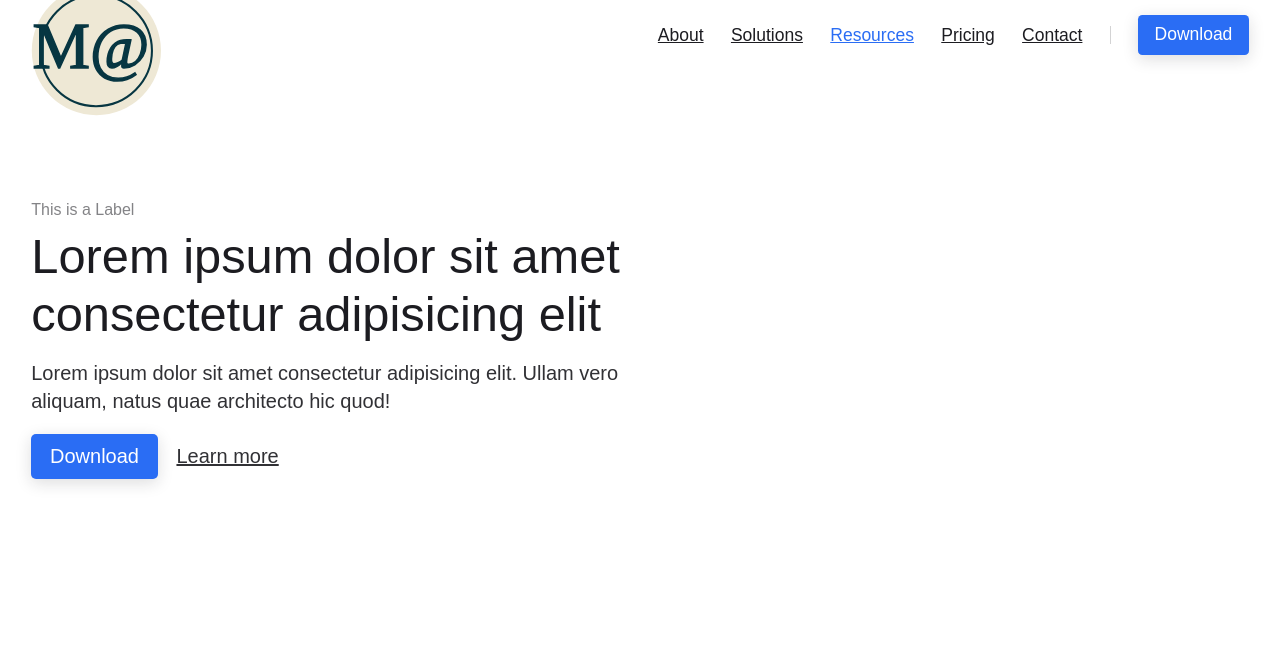
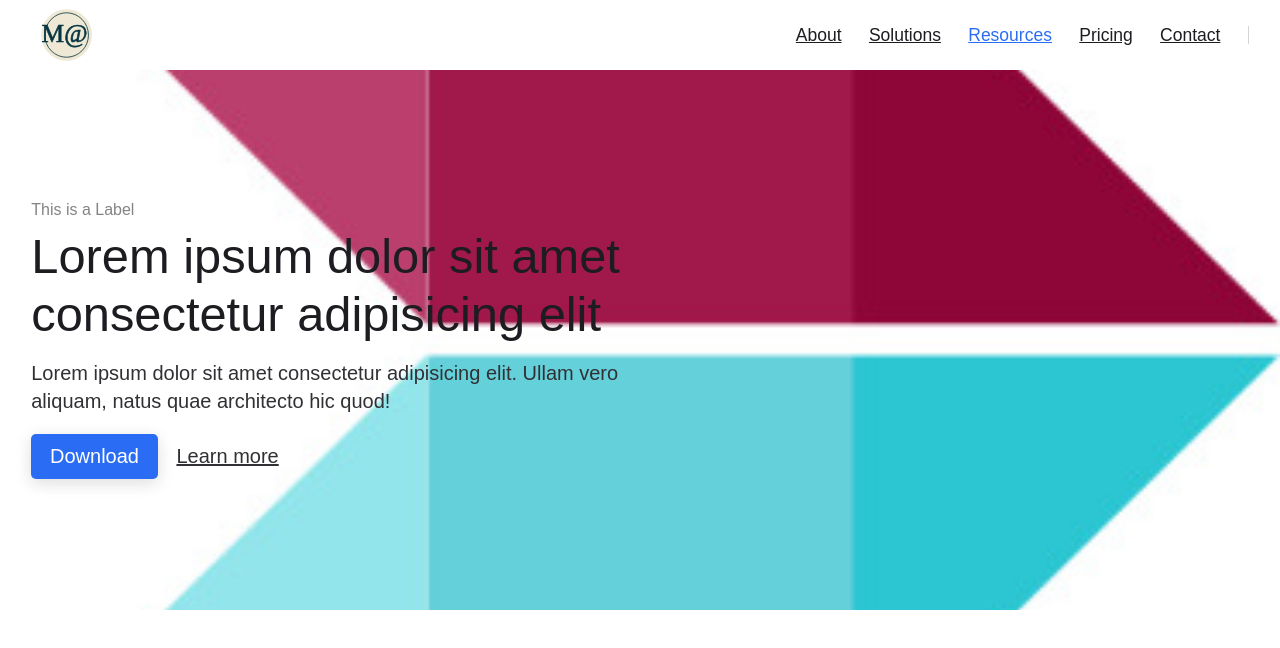
Before and after one commit to mattsterp/mattsterp-portfolio, a website: page main/index.html in a window 1280 px wide. Drawn offline with Linux system fonts and the light colour scheme; files whose address does not match are found by name.

Commit message:
svg logo in navbar

```diff
--- a/main/index.html
+++ b/main/index.html
@@ -22,8 +22,7 @@
     <div class="header__container container max-width-lg">
       <div class="header__logo">
         <a href="#0">
-          <svg width="130" height="32" viewBox="0 0 130 32"><title>Go to homepage</title><circle fill="var(--color-primary)" cx="16" cy="16" r="16"/><rect fill="var(--color-contrast-higher)" x="41" y="11" width="89" height="10"/></svg>
-          <svg xmlns="http://www.w3.org/2000/svg" viewBox="3380.5 313 251.5 250"><defs><style>.a,.b{fill:#eee8d5;}.b,.c{stroke:#073642;}.b{stroke-width:4px;}.c{fill:#073642;stroke-width:3px;font-size:125px;font-family:TeluguMN, Telugu MN;}</style></defs><g transform="translate(3288.204 262.744)"><path class="a" d="M126.748,1.209a125,125,0,1,1-125,125A125,125,0,0,1,126.748,1.209Z" transform="translate(92.047 49.047)"/><path class="b" d="M108.807,1.267c59.365,0,108,48.635,108,108s-48.635,107-108,107a106.656,106.656,0,0,1-107-107C1.807,49.9,49.442,1.267,108.807,1.267Z" transform="translate(109.489 66.489)"/><text class="c" transform="translate(95.296 209.756)"><tspan x="0" y="0">M@</tspan></text></g></svg>
+          <img class="padding-xxs" src="./assets/img/logo.svg" alt="Logo" width="70" height="70">
         </a>
       </div>
 
@@ -42,7 +41,7 @@
             <li class="header__item"><a href="#0" class="header__link">Pricing</a></li>
             <li class="header__item"><a href="#0" class="header__link">Contact</a></li>
             <li class="header__item header__item--divider" aria-hidden="true"></li>
-            <li class="header__item"><a href="#0" class="btn btn--primary">Download</a></li>
+            <!-- <li class="header__item"><a href="#0" class="btn btn--primary">Download</a></li> -->
           </ul>
         </div>
       </nav>
```
Also changed, not shown: main/assets/img/figure.png (added), main/assets/img/hero-img-2.jpg (added).
